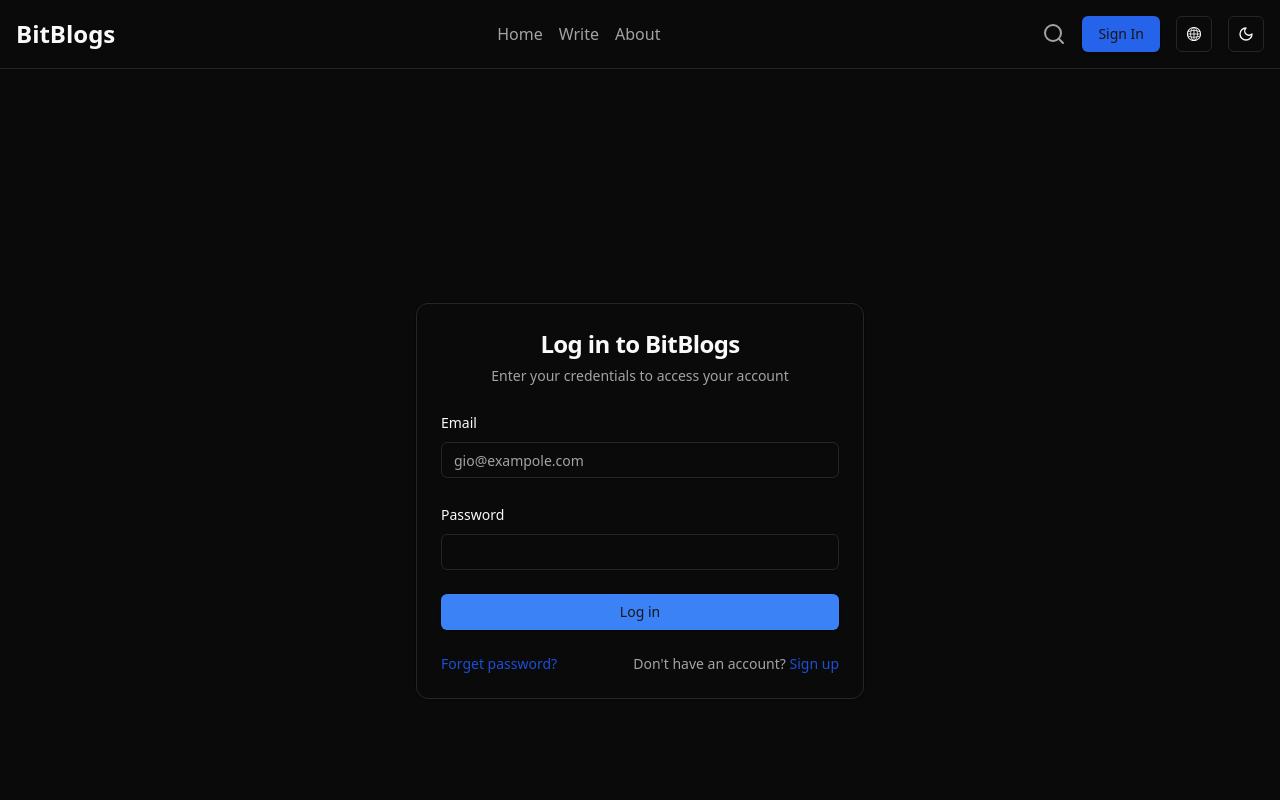
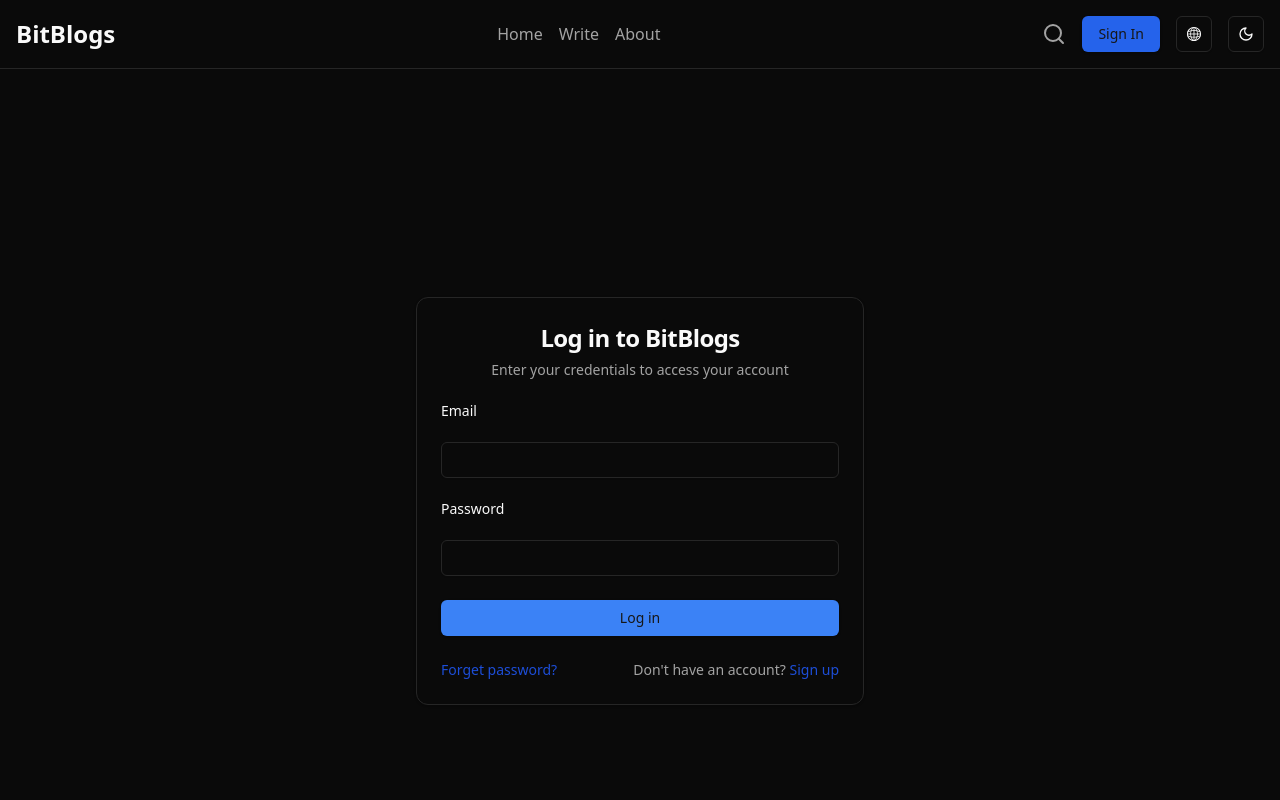
Before and after one commit to giozauta/bitblogs-app, a React (Vite) app: page /login in a window 1280 px wide. Shown: the top 800 px of the page. Built offline with nearby package versions, Linux system fonts and the light colour scheme; no server answers.

Commit message:
make login form with react hook form

```diff
--- a/src/i18n/en/authorisation/index.json
+++ b/src/i18n/en/authorisation/index.json
@@ -6,5 +6,14 @@
   "login": "Log in",
   "forgetPassword": "Forget password?",
   "signUpText": "Don't have an account?",
-  "signUp": " Sign up"
+  "signUp": " Sign up",
+
+  "emailRequiredError": "Email is required",
+  "emailMinLengthError": "Email must be at least 10 characters long",
+  "emailMaxLengthError": "Email must be at most 50 characters long",
+
+  "passwordRequiredError": "Password is required",
+  "passwordMinLengthError": "Password must be at least 10 characters long",
+  "passwordMaxLengthError": "Password must be at most 50 characters long"
+
 }
--- a/src/i18n/ka/authorisation/index.json
+++ b/src/i18n/ka/authorisation/index.json
@@ -6,5 +6,13 @@
   "login": "შესვლა",
   "forgetPassword": "დაგავიწყდა პაროლი?",
   "signUpText": "არ გაქვს ექაუნთი?",
-  "signUp": "რეგისტრაცია"
+  "signUp": "რეგისტრაცია",
+
+  "emailRequiredError": "აუცილებელია შეავსოთ ელ.ფოსტა",
+  "emailMinLengthError": "ელ.ფოსტა უნდა შედგებოდეს მინიმუმ 10 სიმბოლოსგან",
+  "emailMaxLengthError": "ელ.ფოსტა უნდა შედგებოდეს მაქსიმუმ 50 სიმბოლოსგან",
+
+  "passwordRequiredError": "პაროლი აუცილებელია",
+  "passwordMinLengthError": "პაროლი უნდა შედგებოდეს მინიმუმ 10 სიმბოლოსგან",
+  "passwordMaxLengthError": "პაროლი უნდა შედგებოდეს მაქსიმუმ 50 სიმბოლოსგან"
 }
--- a/src/pages/login-in/Login.tsx
+++ b/src/pages/login-in/Login.tsx
@@ -1,5 +1,4 @@
-import InputForm from "./components/input-form";
-
+import LoginInputForm from "./components/login-input-form"
 import { Link } from "react-router-dom";
 import { useTranslation } from "react-i18next";
 
@@ -18,7 +17,8 @@ const Authorization: React.FC = () => {
           </div>
         </div>
         <div className="inputFormBox p-6 pt-0  ">
-          <InputForm />
+          <LoginInputForm />
+
         </div>
         <div className={"items-center p-6 pt-0 flex justify-between"}>
           <Link
--- /dev/null
+++ b/src/pages/login-in/components/login-input-form/index.tsx
@@ -0,0 +1,68 @@
+import { login } from "@/supabase/auth";
+import { useMutation } from "@tanstack/react-query";
+import { useForm} from "react-hook-form";
+import { useTranslation } from "react-i18next";
+import { useNavigate } from "react-router-dom";
+
+type Inputs = {
+    email:string,
+    password:string
+}
+
+const LoginInputForm:React.FC = () => {
+    const { t } = useTranslation();
+    const navigate = useNavigate();
+    const { register, handleSubmit ,formState} = useForm<Inputs>();
+
+console.log(formState.errors)
+
+
+    const { mutate: handleLogin } = useMutation({
+        mutationKey: ["login"],
+        mutationFn: login,
+        onSuccess: () => {
+          navigate("/profilePage");
+        },
+        onError: (error) => {
+          alert("იუზერი ან პაროლი არასწორია");
+          console.log(error);
+        },
+      });
+
+
+    const onSubmit = (fieldValues:Inputs) => {
+        handleLogin(fieldValues)
+    }
+
+    return (
+      <form className=" flex flex-col justify-center w-full space-y-6" >
+        <label
+            className="text-sm font-medium leading-none peer-disabled:cursor-not-allowed peer-disabled:opacity-70">{t("authorisation.email")}
+        </label>
+        <input
+            className="flex h-9 w-full rounded-md border border-input bg-transparent px-3 py-1 text-base shadow-sm transition-colors file:border-0 file:bg-transparent file:text-sm file:font-medium file:text-foreground placeholder:text-muted-foreground focus-visible:outline-none focus-visible:ring-1 focus-visible:ring-ring disabled:cursor-not-allowed disabled:opacity-50 md:text-sm"
+            {...register("email",{required:true,maxLength:50,minLength:5})}
+        />
+        {formState.errors.email?.type==="required"&&<p className="text-red-500">{t("authorisation.emailRequiredError")}</p>}
+        {formState.errors.email?.type==="minLength"&&<p className="text-red-500">{t("authorisation.emailMinLengthError")}</p>}
+        {formState.errors.email?.type==="maxLength"&&<p className="text-red-500">{t("authorisation.emailMaxLengthError")}</p>}
+        <label
+            className="text-sm font-medium leading-none peer-disabled:cursor-not-allowed peer-disabled:opacity-70">{t("authorisation.password")}
+        </label>
+        <input
+            className="flex h-9 w-full rounded-md border border-input bg-transparent px-3 py-1 text-base shadow-sm transition-colors file:border-0 file:bg-transparent file:text-sm file:font-medium file:text-foreground placeholder:text-muted-foreground focus-visible:outline-none focus-visible:ring-1 focus-visible:ring-ring disabled:cursor-not-allowed disabled:opacity-50 md:text-sm"
+            {...register("password",{required:true,maxLength:50,minLength:5})}
+        />
+        {formState.errors.email?.type==="required"&&<p className="text-red-500">{t("authorisation.passwordRequiredError")}</p>}
+        {formState.errors.email?.type==="minLength"&&<p className="text-red-500">{t("authorisation.passwordMinLengthError")}</p>}
+        {formState.errors.email?.type==="maxLength"&&<p className="text-red-500">{t("authorisation.passwordMaxLengthError")}</p>}
+        <button
+            onClick={handleSubmit(onSubmit)}
+            className="inline-flex items-center justify-center gap-2 whitespace-nowrap rounded-md text-sm font-medium transition-colors focus-visible:outline-none focus-visible:ring-1 focus-visible:ring-ring disabled:pointer-events-none disabled:opacity-50 [&_svg]:pointer-events-none [&_svg]:size-4 [&_svg]:shrink-0 text-primary-foreground shadow h-9 px-4 py-2 w-full bg-blue-500 hover:bg-blue-700"
+        >Log in
+        </button>
+      </form>
+      )
+}
+
+export default LoginInputForm
```
Also changed, not shown: 2 other files (tests, documents, lock files or other folders).
